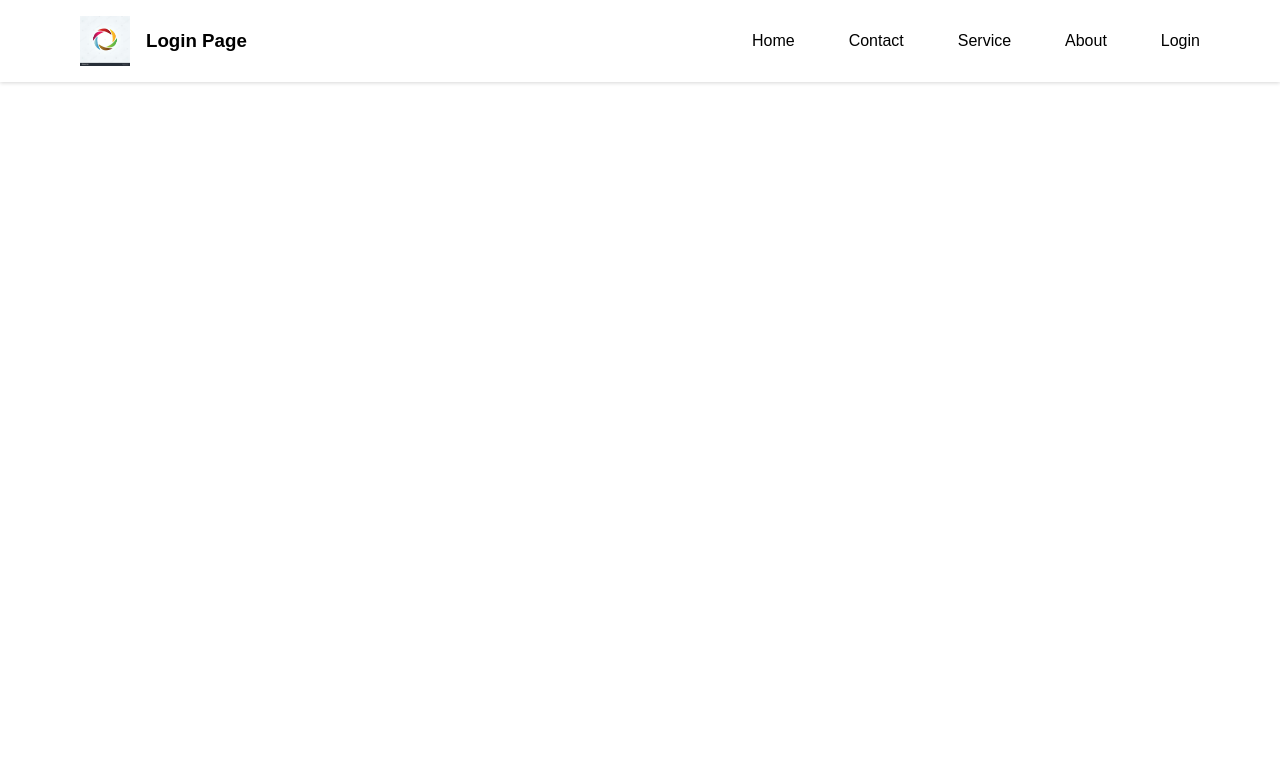
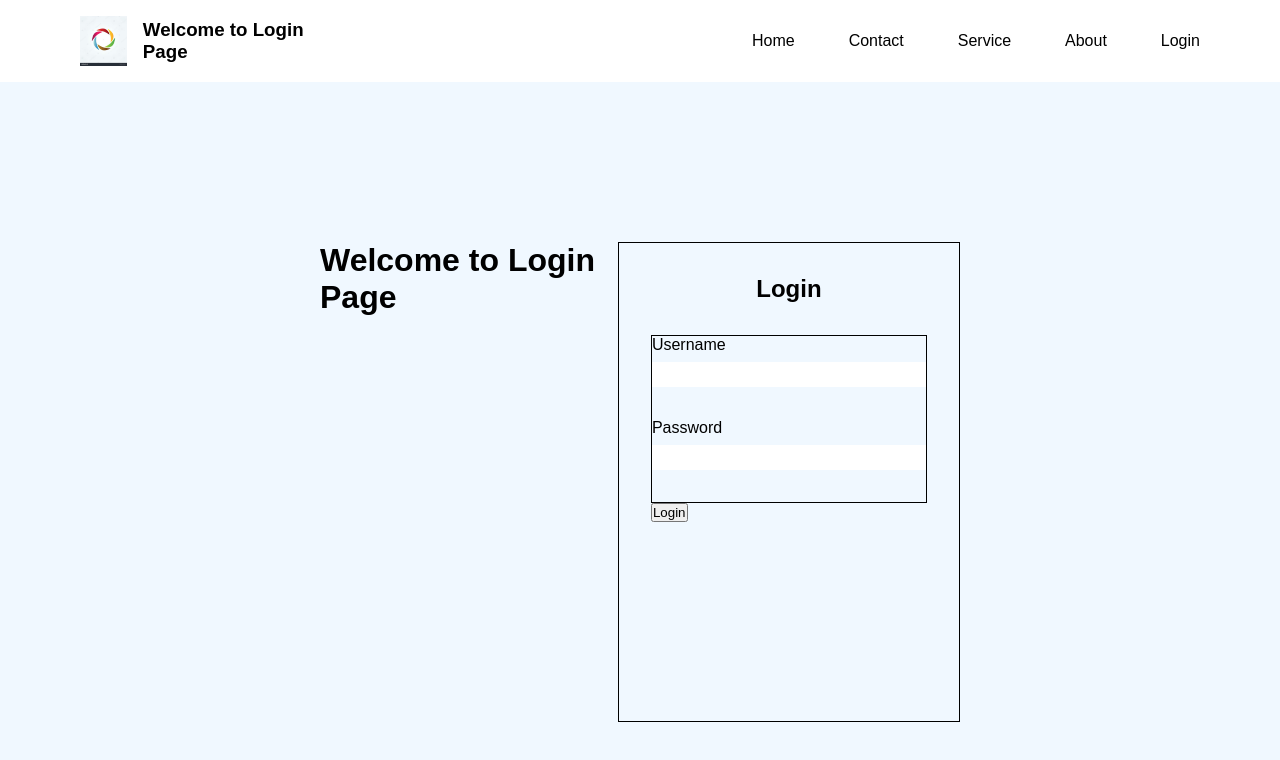
Before and after one commit to magobryan81/react, a React (Vite) app: page / in a window 1280 px wide. Shown: the top 760 px of the page. Built offline with nearby package versions, Linux system fonts and the light colour scheme.

Commit message:
add main component

```diff
--- a/src/App.jsx
+++ b/src/App.jsx
@@ -5,10 +5,13 @@ import Card from './Card.jsx';
 import Button from './Button.jsx';
 import Student from './Student.jsx';
 import Navbar from './LoginPage/Navbar.jsx';
+import Main from './LoginPage/Main.jsx';
+
 function App() {
   return(
     <>
     <Navbar/>
+    <Main />
     </>
   );
 }
--- /dev/null
+++ b/src/LoginPage/Main.jsx
@@ -0,0 +1,33 @@
+import mainStyle from './main.module.css'
+
+function Main() {
+    return(
+        <main>
+            <div className={mainStyle.paragraph}>
+                <h1>
+                    Welcome to Login Page
+                </h1>
+            </div>
+            <div className={mainStyle.loginContainer}>
+                <div className={mainStyle.loginHeader}>
+                    <h2>Login</h2>
+                </div>
+                <div className={mainStyle.loginInput}>
+                    <div>
+                        <label htmlFor="">Username</label>
+                        <input type="text" />
+                    </div>
+                    <div>
+                        <label htmlFor="">Password</label>
+                        <input type="password" />
+                    </div>
+                </div>
+                <button>
+                    Login
+                </button>
+            </div>
+        </main>
+    );
+}
+
+export default Main
--- a/src/LoginPage/Navbar.jsx
+++ b/src/LoginPage/Navbar.jsx
@@ -7,7 +7,7 @@ function Navbar() {
             <div className={navbarStyle.navbar}>
                 <div className={navbarStyle.logoName}>
                     <img src={cardImage} alt="logo" className={navbarStyle.logo} />
-                    <h3>Login Page</h3>
+                    <h3>Welcome to Login Page</h3>
                 </div>
                 <div className={navbarStyle.tabs}>
                     <ul className={navbarStyle.tab}>
--- /dev/null
+++ b/src/LoginPage/main.module.css
@@ -0,0 +1,49 @@
+* {
+    margin: 0;
+    padding: 0;
+    box-sizing: border-box;
+    text-decoration: none;
+    list-style: none;
+    color: #000;
+    font-family: 'Poppins', sans-serif;
+}
+
+
+main {
+    background-color: aliceblue;
+    height: 100vh;
+    max-height: 100%;
+    display: flex;
+    justify-content: space-between;
+    padding: 10rem 20rem 10rem 20rem;
+}
+
+.loginContainer {
+    width: 25rem;
+    padding: 2rem;
+    border: 1px solid black;
+}
+
+.loginContainer .loginHeader {
+    text-align: center;
+    margin-bottom: 2rem;
+}
+
+.loginContainer .loginInput {
+    border: 1px solid black;
+}
+
+.loginInput div {
+    display: flex;
+    flex-direction: column;
+}
+
+div label {
+    margin-bottom: 0.5rem;
+}
+
+div input {
+    border: none;
+    padding: 5px;
+    margin-bottom: 2rem;
+}
```
